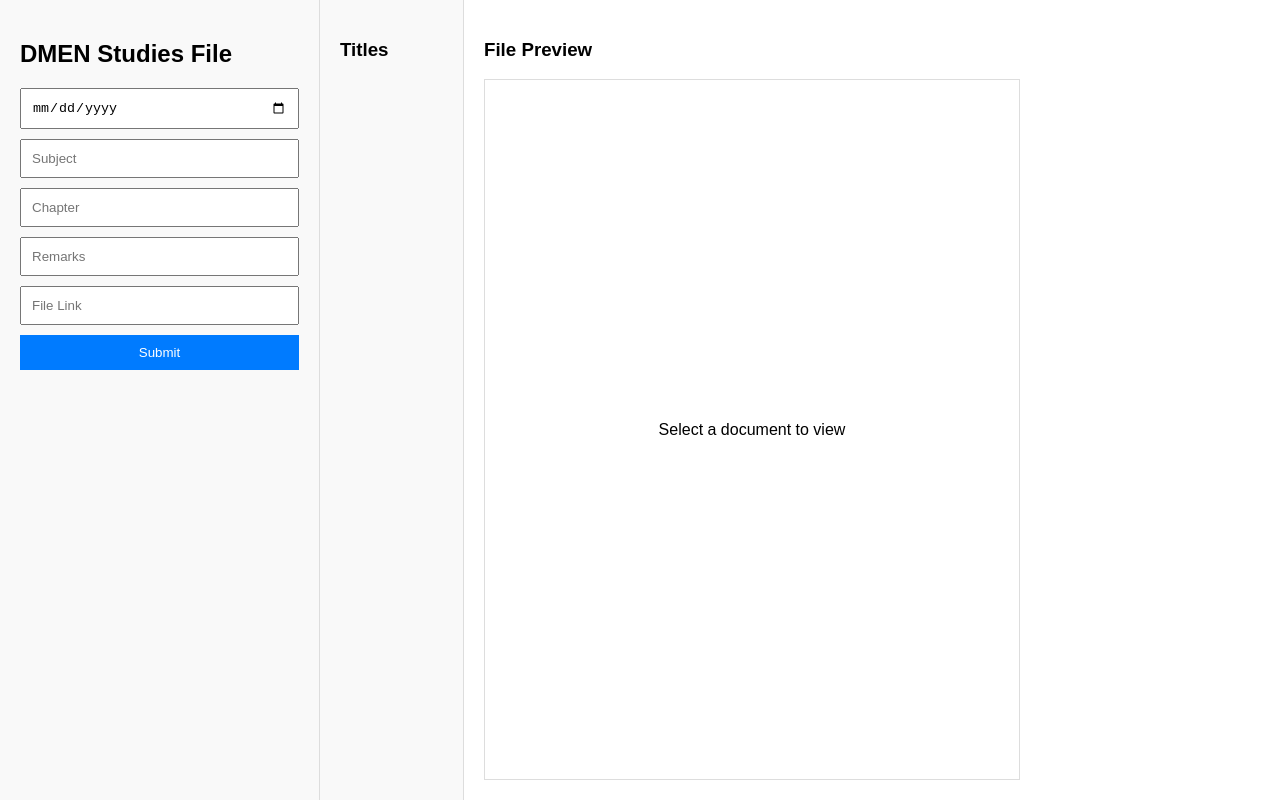
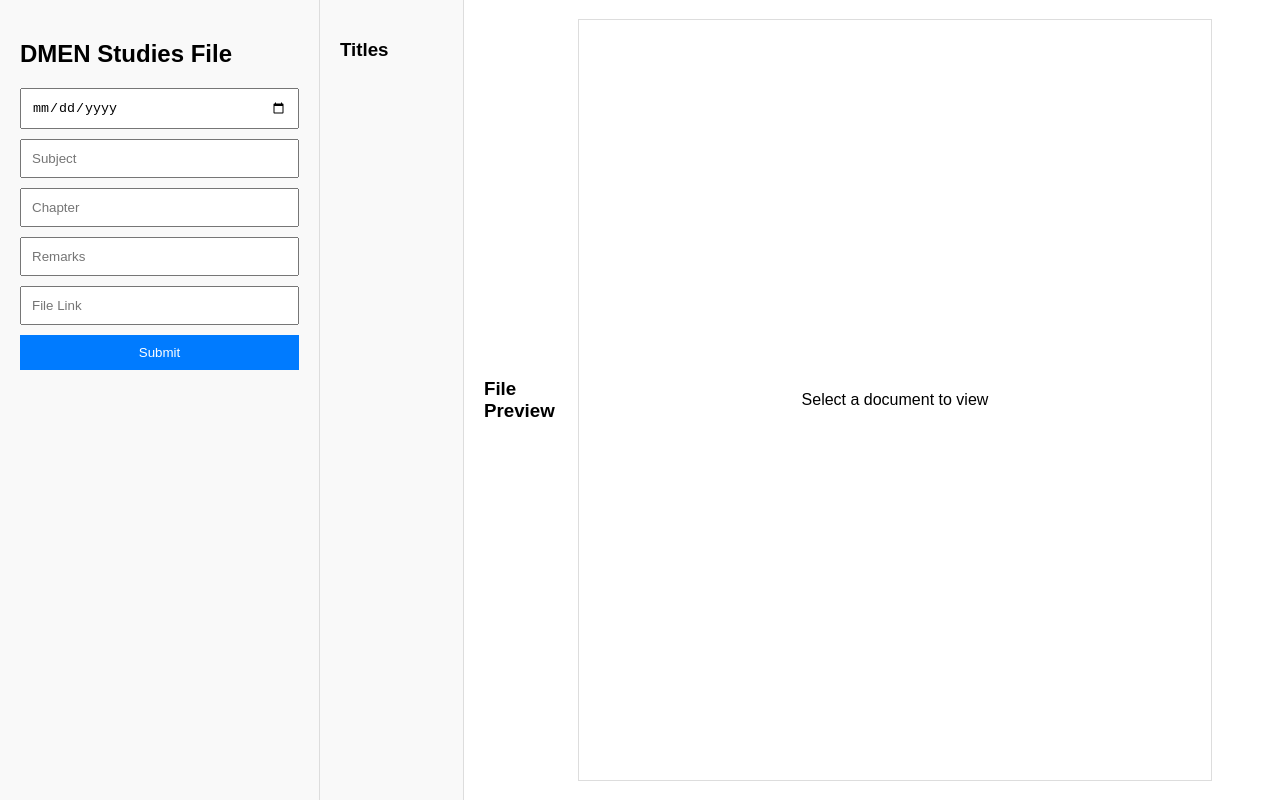
Before and after one commit to yuenloon/DMEN, a plain HTML site: page index.html in a window 1280 px wide. Drawn offline with Linux system fonts and the light colour scheme.

Commit message:
Update styles.css

```diff
--- a/styles.css
+++ b/styles.css
@@ -41,11 +41,31 @@ body {
 }
 
 .preview-container {
-    width: 60%; /* Remaining space for preview */
+    width: 80%; /* Remaining space in content container */
     padding: 20px;
     display: flex;
-    flex-direction: column;
+    flex-direction: row; /* Changed from column to row */
     box-sizing: border-box;
+    justify-content: center; /* Center content horizontally */
+    align-items: center; /* Center content vertically */
+}
+
+#filePreview {
+    width: 100%; /* Full width of preview container */
+    height: 100%; /* Full height of preview container */
+    display: flex;
+    justify-content: center;
+    align-items: center;
+    overflow: hidden;
+}
+
+#filePreview iframe {
+    max-width: 100%;
+    max-height: 100%;
+    width: auto;
+    height: auto;
+    object-fit: contain;
+    border: none;
 }
 
 input, button {
```
